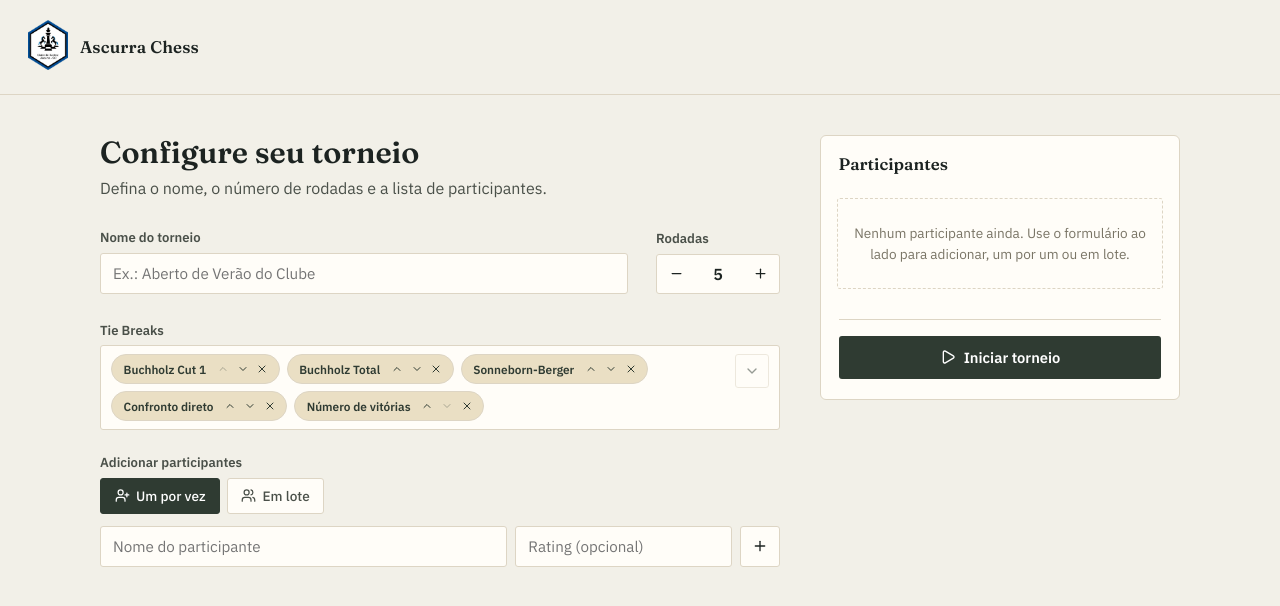
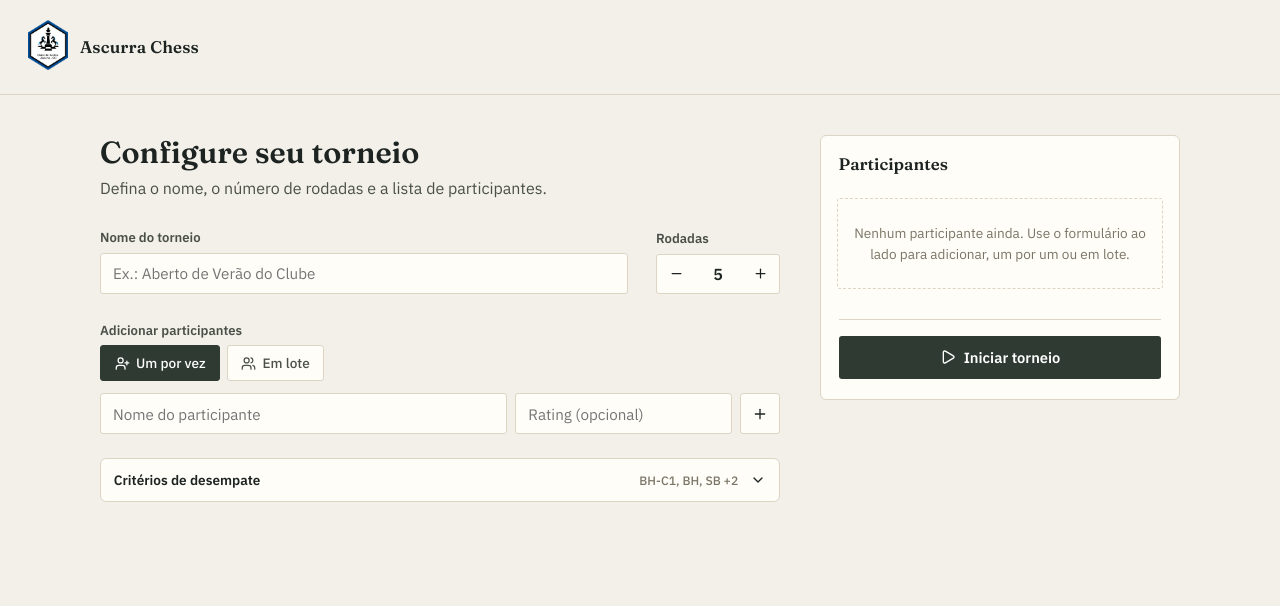
Before and after one commit to adrianoChiminelli/ascurra-chess-parring, a React (Vite) app: page / in a window 1280 px wide. Shown: the top 606 px of the page. Built offline with nearby package versions, Linux system fonts and the light colour scheme.

Commit message:
Melhorando componente deseleção de critério e adicionando tooltip de descrição

```diff
--- a/src/components/HomeScreen.tsx
+++ b/src/components/HomeScreen.tsx
@@ -146,8 +146,6 @@ export function HomeScreen({ onStart }: HomeScreenProps) {
               </div>
             </div>
 
-            <TiebreakPicker value={tiebreakOrder} onChange={setTiebreakOrder} />
-
             <div className="field-group">
               <span className="field-label">Adicionar participantes</span>
 
@@ -227,6 +225,7 @@ export function HomeScreen({ onStart }: HomeScreenProps) {
                 </div>
               )}
             </div>
+            <TiebreakPicker value={tiebreakOrder} onChange={setTiebreakOrder} />
           </div>
 
           <aside className="home-sidebar">
--- a/src/components/TiebreakPicker.tsx
+++ b/src/components/TiebreakPicker.tsx
@@ -1,4 +1,4 @@
-import { ChevronDown, ChevronUp, X } from 'lucide-react';
+import { ChevronDown, ChevronUp, GripVertical, X } from 'lucide-react';
 import { useMemo, useState } from 'react';
 
 import { TIEBREAK_LABELS, type TiebreakKind } from '../types';
@@ -11,94 +11,91 @@ interface TiebreakPickerProps {
 }
 
 export function TiebreakPicker({ value, onChange }: TiebreakPickerProps) {
-  const [isOpen, setIsOpen] = useState(false);
+  const [isExpanded, setIsExpanded] = useState(false);
+  const [draggedKind, setDraggedKind] = useState<TiebreakKind | null>(null);
 
   const availableChoices = useMemo(
     () => ALL_TIEBREAKS.filter((kind) => !value.includes(kind)),
     [value],
   );
 
-  function move(kind: TiebreakKind, direction: -1 | 1) {
-    const index = value.indexOf(kind);
-    if (index === -1) return;
-
-    const nextIndex = index + direction;
-    if (nextIndex < 0 || nextIndex >= value.length) return;
+  function reorder(kind: TiebreakKind, targetIndex: number) {
+    const fromIndex = value.indexOf(kind);
+    if (fromIndex === -1 || fromIndex === targetIndex) return;
 
     const nextValue = [...value];
-    [nextValue[index], nextValue[nextIndex]] = [nextValue[nextIndex], nextValue[index]];
+    const [moved] = nextValue.splice(fromIndex, 1);
+    nextValue.splice(targetIndex, 0, moved);
     onChange(nextValue);
   }
 
+  function handleDrop(targetKind: TiebreakKind) {
+    if (!draggedKind || draggedKind === targetKind) return;
+    const targetIndex = value.indexOf(targetKind);
+    if (targetIndex === -1) return;
+    reorder(draggedKind, targetIndex);
+    setDraggedKind(null);
+  }
+
+  function summaryLabel() {
+    if (value.length === 0) return 'Nenhum critério';
+    if (value.length <= 3) return value.map((kind) => TIEBREAK_LABELS[kind].short).join(', ');
+    return `${value.slice(0, 3).map((kind) => TIEBREAK_LABELS[kind].short).join(', ')} +${value.length - 3}`;
+  }
+
   return (
-    <div className="field-group">
-      <span className="field-label">Tie Breaks</span>
+    <div className="tiebreak-picker-shell">
+      <button
+        type="button"
+        className="tiebreak-picker-header"
+        onClick={() => setIsExpanded((open) => !open)}
+        aria-expanded={isExpanded}
+      >
+        <span className="tiebreak-picker-title">Critérios de desempate</span>
+        <span className="tiebreak-picker-summary">{summaryLabel()}</span>
+        {isExpanded ? <ChevronUp size={16} /> : <ChevronDown size={16} />}
+      </button>
 
-      <div className="tiebreak-picker">
-        <div className="tiebreak-chips">
+      {isExpanded && (
+        <div className="tiebreak-picker-body">
           {value.length === 0 ? (
-            <span className="tiebreak-empty">Nenhum critério selecionado</span>
+            <p className="tiebreak-empty">Nenhum critério selecionado.</p>
           ) : (
-            value.map((kind, index) => (
-              <div key={kind} className="tiebreak-chip">
-                <span className="tiebreak-chip-text" title={TIEBREAK_LABELS[kind].long}>
-                  {TIEBREAK_LABELS[kind].long}
-                </span>
-                <div className="tiebreak-actions">
-                  <button
-                    type="button"
-                    className="tiebreak-move"
-                    aria-label={`Mover ${TIEBREAK_LABELS[kind].long} para cima`}
-                    onClick={() => move(kind, -1)}
-                    disabled={index === 0}
-                  >
-                    <ChevronUp size={12} />
-                  </button>
-                  <button
-                    type="button"
-                    className="tiebreak-move"
-                    aria-label={`Mover ${TIEBREAK_LABELS[kind].long} para baixo`}
-                    onClick={() => move(kind, 1)}
-                    disabled={index === value.length - 1}
-                  >
-                    <ChevronDown size={12} />
-                  </button>
+            <div className="tiebreak-list">
+              {value.map((kind, index) => (
+                <div
+                  key={kind}
+                  className="tiebreak-item"
+                  draggable
+                  onDragStart={() => setDraggedKind(kind)}
+                  onDragOver={(event) => event.preventDefault()}
+                  onDrop={() => handleDrop(kind)}
+                >
+                  <GripVertical size={14} className="tiebreak-grip" />
+                  <span className="tiebreak-rank">{index + 1}</span>
+                  <span className="tiebreak-name">{TIEBREAK_LABELS[kind].long}</span>
                   <button
                     type="button"
                     className="tiebreak-remove"
                     aria-label={`Remover ${TIEBREAK_LABELS[kind].long}`}
                     onClick={() => onChange(value.filter((item) => item !== kind))}
                   >
-                    <X size={12} />
+                    <X size={13} />
                   </button>
                 </div>
-              </div>
-            ))
+              ))}
+            </div>
           )}
-        </div>
 
-        <div className="tiebreak-dropdown-wrap">
-          <button
-            type="button"
-            className="tiebreak-dropdown-button"
-            onClick={() => setIsOpen((open) => !open)}
-            aria-expanded={isOpen}
-            aria-label="Adicionar critério de desempate"
-            disabled={availableChoices.length === 0}
-          >
-            {isOpen ? <ChevronUp size={16} /> : <ChevronDown size={16} />}
-          </button>
-
-          {isOpen && availableChoices.length > 0 && (
-            <div className="tiebreak-menu" role="menu">
+          {availableChoices.length > 0 && (
+            <div className="tiebreak-add-menu">
               {availableChoices.map((kind) => (
                 <button
                   key={kind}
                   type="button"
-                  className="tiebreak-menu-item"
+                  className="tiebreak-add-item"
                   onClick={() => {
                     onChange([...value, kind]);
-                    setIsOpen(false);
                   }}
                 >
                   {TIEBREAK_LABELS[kind].long}
@@ -106,8 +103,14 @@ export function TiebreakPicker({ value, onChange }: TiebreakPickerProps) {
               ))}
             </div>
           )}
+
+          {availableChoices.length === 0 && (
+            <button type="button" className="tiebreak-add-cta" disabled>
+              Nenhum critério disponível
+            </button>
+          )}
         </div>
-      </div>
+      )}
     </div>
   );
 }
--- a/src/components/styles/HomeScreen.css
+++ b/src/components/styles/HomeScreen.css
@@ -126,123 +126,144 @@
   margin-top: 0.35rem;
 }
 
-.tiebreak-picker {
-  display: flex;
-  align-items: flex-start;
-  gap: 0.75rem;
+.tiebreak-picker-shell {
   border: 1px solid var(--color-border);
+  border-radius: var(--radius-md);
   background: var(--color-surface);
-  border-radius: var(--radius-sm);
-  padding: 0.5rem 0.65rem;
+  margin-bottom: 1rem;
+  overflow: hidden;
 }
 
-.tiebreak-chips {
+.tiebreak-picker-header {
+  width: 100%;
   display: flex;
-  flex-wrap: wrap;
-  gap: 0.45rem;
+  align-items: center;
+  justify-content: space-between;
+  gap: 0.75rem;
+  border: none;
+  background: transparent;
+  color: var(--color-ink);
+  padding: 0.75rem 0.8rem;
+  cursor: pointer;
+  font-size: 0.85rem;
+  font-weight: 600;
+  text-align: left;
+}
+
+.tiebreak-picker-title {
   flex: 1;
-  min-height: 34px;
+}
+
+.tiebreak-picker-summary {
+  color: var(--color-muted);
+  font-size: 0.76rem;
+  font-weight: 500;
+  white-space: nowrap;
+  overflow: hidden;
+  text-overflow: ellipsis;
+}
+
+.tiebreak-picker-body {
+  border-top: 1px solid var(--color-border);
+  padding: 0.75rem 0.8rem 0.8rem;
+}
+
+.tiebreak-list {
+  display: flex;
+  flex-direction: column;
+  gap: 0.5rem;
+}
+
+.tiebreak-item {
+  display: flex;
   align-items: center;
+  gap: 0.5rem;
+  background: var(--color-accent-soft);
+  border: 1px solid var(--color-border);
+  border-radius: var(--radius-sm);
+  padding: 0.4rem 0.55rem;
+  cursor: grab;
+}
+
+.tiebreak-item:active {
+  cursor: grabbing;
+}
+
+.tiebreak-grip {
+  color: var(--color-muted);
+}
+
+.tiebreak-rank {
+  display: inline-flex;
+  align-items: center;
+  justify-content: center;
+  width: 20px;
+  height: 20px;
+  background: var(--color-board);
+  color: #fff;
+  border-radius: 50%;
+  font-size: 0.68rem;
+  font-weight: 700;
+}
+
+.tiebreak-name {
+  flex: 1;
+  font-size: 0.8rem;
+  font-weight: 600;
+  color: var(--color-ink);
+}
+
+.tiebreak-remove {
+  border: none;
+  background: transparent;
+  color: var(--color-ink);
+  display: inline-flex;
+  align-items: center;
+  justify-content: center;
+  width: 22px;
+  height: 22px;
+  border-radius: 50%;
+  cursor: pointer;
+}
+
+.tiebreak-remove:hover {
+  background: rgba(28, 35, 33, 0.06);
 }
 
 .tiebreak-empty {
+  margin: 0;
   color: var(--color-muted);
   font-size: 0.8rem;
 }
 
-.tiebreak-chip {
-  display: inline-flex;
-  align-items: center;
-  gap: 0.5rem;
-  padding: 0.35rem 0.5rem 0.35rem 0.7rem;
-  border-radius: 999px;
-  border: 1px solid var(--color-border);
-  background: var(--color-accent-soft);
-  color: var(--color-board);
-  font-size: 0.74rem;
-  font-weight: 600;
+.tiebreak-add-menu {
+  display: flex;
+  flex-direction: column;
+  gap: 0.35rem;
+  margin-top: 0.75rem;
 }
 
-.tiebreak-chip-text {
-  white-space: nowrap;
-}
-
-.tiebreak-actions {
-  display: inline-flex;
-  align-items: center;
-  gap: 0.2rem;
-}
-
-.tiebreak-move,
-.tiebreak-remove,
-.tiebreak-dropdown-button {
-  border: none;
-  background: transparent;
-  color: inherit;
-  display: inline-flex;
-  align-items: center;
-  justify-content: center;
-  cursor: pointer;
-  padding: 0.15rem;
-  border-radius: 50%;
-}
-
-.tiebreak-move:hover:not(:disabled),
-.tiebreak-remove:hover,
-.tiebreak-dropdown-button:hover:not(:disabled) {
-  background: rgba(47, 59, 50, 0.08);
-}
-
-.tiebreak-move:disabled {
-  opacity: 0.35;
-  cursor: default;
-}
-
-.tiebreak-dropdown-wrap {
-  position: relative;
-  flex-shrink: 0;
-}
-
-.tiebreak-dropdown-button {
-  width: 34px;
-  height: 34px;
-  border: 1px solid var(--color-border);
+.tiebreak-add-item,
+.tiebreak-add-cta {
+  width: 100%;
+  text-align: left;
+  border: 1px dashed var(--color-border);
+  background: var(--color-surface);
+  color: var(--color-ink);
   border-radius: var(--radius-sm);
-  background: var(--color-surface);
-  color: var(--color-board);
-}
-
-.tiebreak-dropdown-button:disabled {
-  opacity: 0.5;
-  cursor: not-allowed;
-}
-
-.tiebreak-menu {
-  position: absolute;
-  top: calc(100% + 0.3rem);
-  right: 0;
-  min-width: 190px;
-  background: var(--color-surface);
-  border: 1px solid var(--color-border);
-  border-radius: var(--radius-sm);
-  box-shadow: 0 8px 20px rgba(28, 35, 33, 0.08);
-  z-index: 2;
-  display: flex;
-  flex-direction: column;
-}
-
-.tiebreak-menu-item {
-  border: none;
-  background: transparent;
-  text-align: left;
-  color: var(--color-ink);
-  padding: 0.6rem 0.7rem;
-  font-size: 0.82rem;
+  padding: 0.45rem 0.55rem;
+  font-size: 0.78rem;
   cursor: pointer;
 }
 
-.tiebreak-menu-item:hover {
-  background: var(--color-accent-soft);
+.tiebreak-add-item:hover {
+  border-color: var(--color-board);
+}
+
+.tiebreak-add-cta {
+  margin-top: 0.75rem;
+  cursor: default;
+  color: var(--color-muted);
 }
 
 .text-input,
--- a/src/types.ts
+++ b/src/types.ts
@@ -14,12 +14,35 @@ export type TiebreakKind =
   | 'directEncounter'
   | 'numberOfWins';
 
-export const TIEBREAK_LABELS: Record<TiebreakKind, { short: string; long: string }> = {
-  buchholzCut1: { short: 'BH-C1', long: 'Buchholz Cut 1' },
-  buchholz: { short: 'BH', long: 'Buchholz Total' },
-  sonnebornBerger: { short: 'SB', long: 'Sonneborn-Berger' },
-  directEncounter: { short: 'CD', long: 'Confronto direto' },
-  numberOfWins: { short: 'V', long: 'Número de vitórias' },
+export const TIEBREAK_LABELS: Record<
+  TiebreakKind,
+  { short: string; long: string; description: string }
+> = {
+  buchholzCut1: {
+    short: 'BH-C1',
+    long: 'Buchholz Cut 1',
+    description: 'Soma os pontos dos adversários, descartando o de menor pontuação.',
+  },
+  buchholz: {
+    short: 'BH',
+    long: 'Buchholz Total',
+    description: 'Soma os pontos de todos os adversários enfrentados.',
+  },
+  sonnebornBerger: {
+    short: 'SB',
+    long: 'Sonneborn-Berger',
+    description: 'Pontos dos adversários vencidos, mais metade dos empatados.',
+  },
+  directEncounter: {
+    short: 'CD',
+    long: 'Confronto direto',
+    description: 'Resultado das partidas entre os próprios jogadores empatados.',
+  },
+  numberOfWins: {
+    short: 'V',
+    long: 'Número de vitórias',
+    description: 'Quantidade total de partidas vencidas pelo participante.',
+  },
 };
 
 export const DEFAULT_TIEBREAK_ORDER: TiebreakKind[] = [
```
Also changed, not shown: src/components/StandingsPanel.tsx (+9 -3 lines), src/components/styles/TournamentScreen.css (+54 -0 lines).
